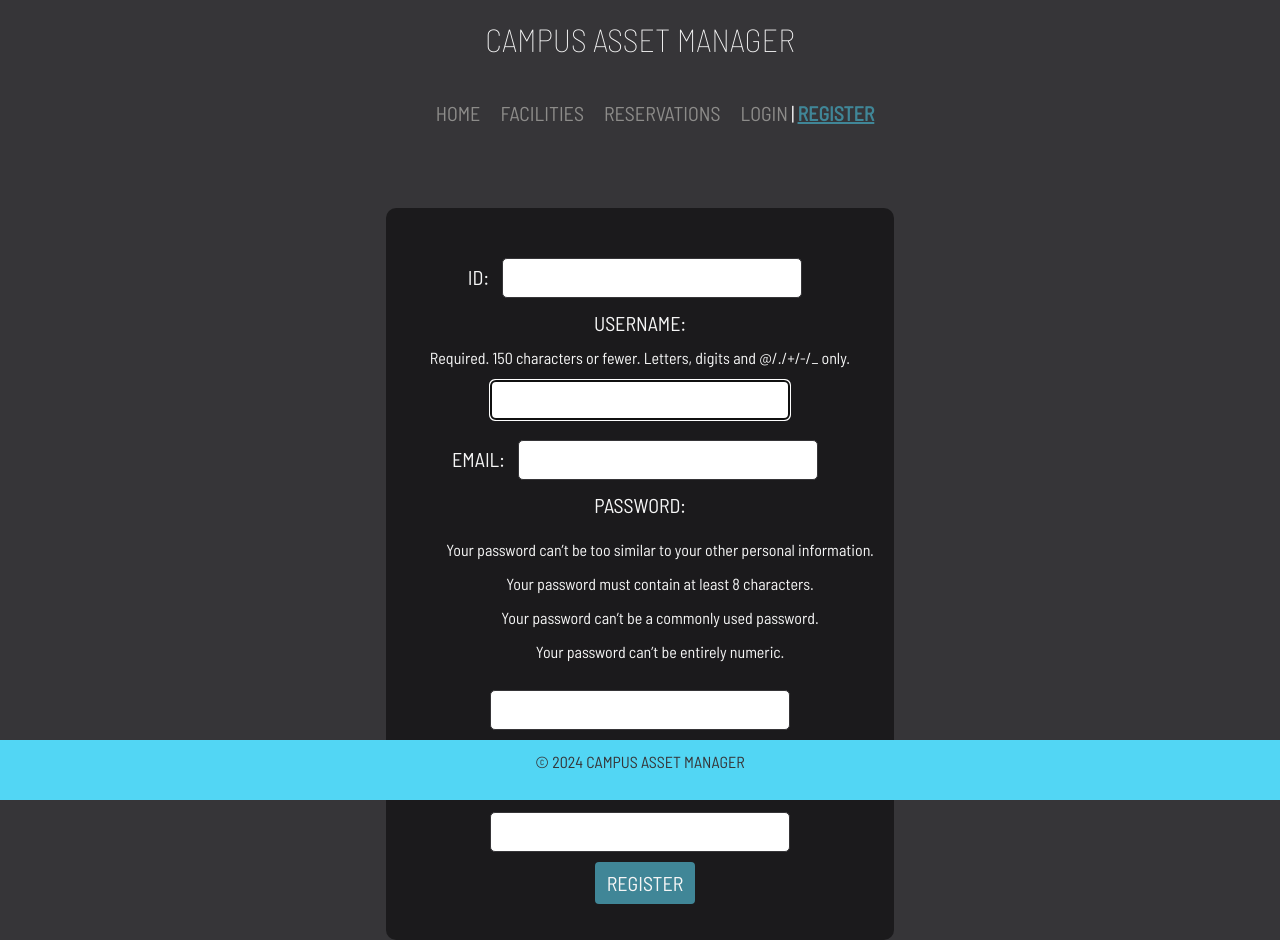
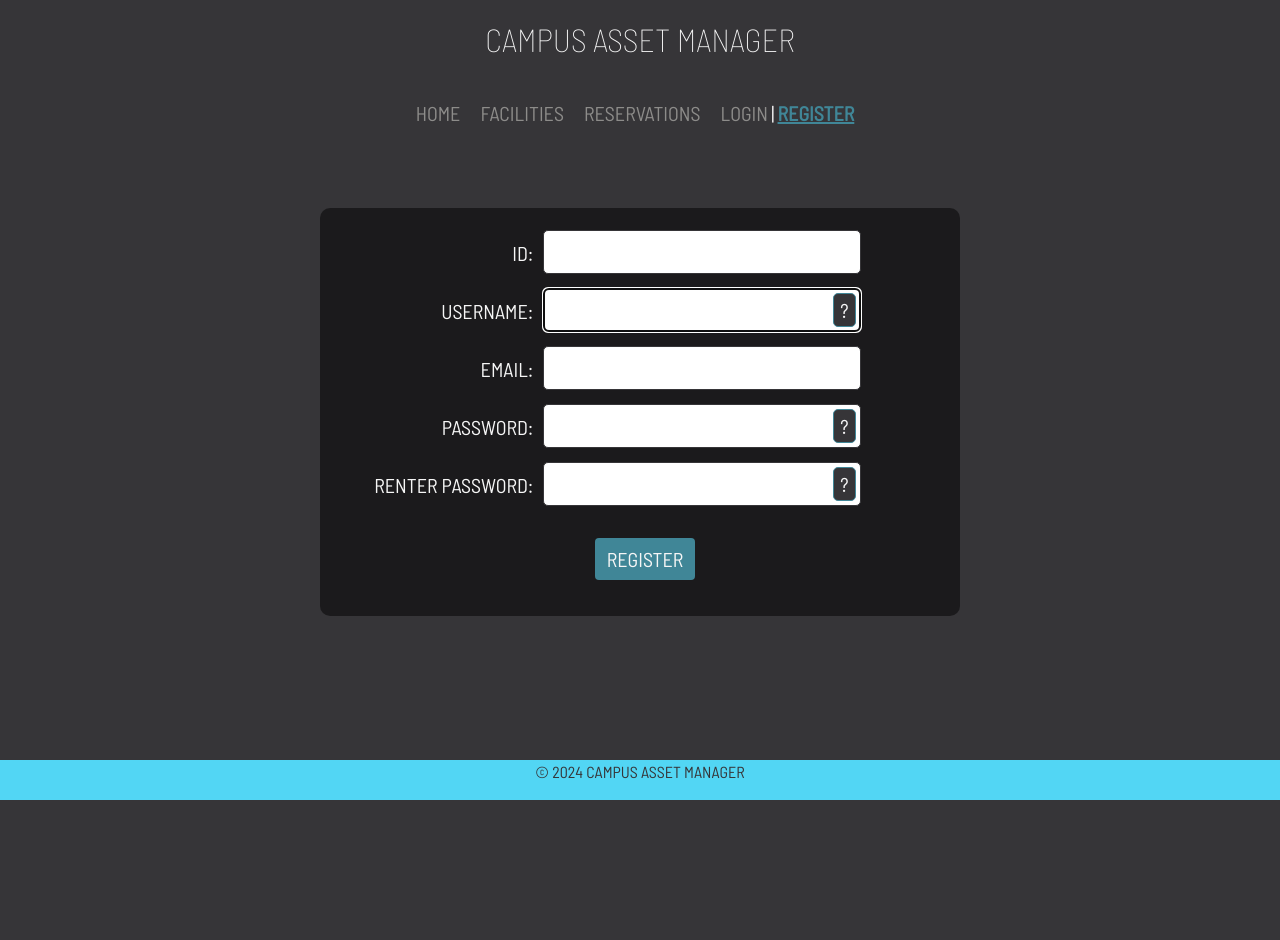
Before and after one commit to ahmedprgice/Reservation-System, a Django app: page /register/ in a window 1280 px wide. After the commit the page ends 800 px from the top, so only its background shows below. Run offline with Django 5.2, Linux system fonts and the light colour scheme; some libraries are stand-ins or nearby versions.

Commit message:
Co-authored-by: lokhonyong@hotmail.com <lokhonyong@hotmail.com>

```diff
--- a/CAM/main/static/css/styles.css
+++ b/CAM/main/static/css/styles.css
@@ -30,7 +30,7 @@ nav ul {
     display: flex;
     justify-content: center;
     align-items: center;
-    padding-left: 50px;
+    padding-left: 10px;
 }
 
 nav ul li {
@@ -58,12 +58,13 @@ nav ul li a.active{
     font-weight: bold;
     text-decoration: underline;
 }
+
+
 /* Footer Styles */
 footer {
     background-color: #52D6F4;
     color: #363538;
     text-align: center;
-    padding: 10px 0;
     position: fixed;
     bottom: 0;
     width: 100%;
@@ -122,5 +123,6 @@ button:hover{
 
 .content-wrapper {
     flex: 1;
-    padding-top: 60px;
+    padding-top: 40px;
+    padding-bottom: 60px;
 }
--- /dev/null
+++ b/CAM/register/static/css/formstyles2.css
@@ -0,0 +1,134 @@
+
+
+form .labelnInput{
+    display: grid;
+    grid-template-columns: repeat(6, minmax(0, 1fr));
+    flex-direction: row;
+    justify-content: center;
+    align-items: center;
+    margin-bottom: 10px;
+    width: 100%;
+    gap:10px;
+
+}
+form label{
+    color: #F6F6F6;
+    grid-column: span 2 / span 2;
+    font-size: 20px;
+    font-family: "Barlow Semi Condensed", sans-serif;
+    text-transform: uppercase;
+    margin-top: 10px;
+    margin-right: -100px;
+    display: flex;
+    justify-content: right;
+    width: 100%;
+
+
+}
+
+form .input-wrapper {
+    position: relative;
+    grid-column: span 4 / span 4;
+    display: flex;
+    align-items: center;
+
+    width: 80%;
+}
+
+form .input-wrapper input {
+    width: 100%;
+    height: 100%;
+    padding: 10px;
+    border-radius: 5px;
+    border: 1px solid #363538;
+    font-family: "Barlow Semi Condensed", sans-serif;
+    font-weight: bold;
+    font-size: 18px;
+}
+
+form .helptext{
+    display: none;
+    color: #F6F6F6;
+    font-size: 15px;
+    font-family: "Barlow Semi Condensed", sans-serif;
+    margin-top: 10px;
+    padding-left: 200px;
+}
+
+form .input-wrapper .help-button {
+    position: absolute;
+    right: 5px;
+    background: #363538 ;
+    border: solid 0.5px #408697;
+    border-radius: 5px;
+    color: #F6F6F6;
+    font-size: 20px;
+    cursor: pointer;
+    font-family: "Barlow Semi Condensed", sans-serif;
+}
+
+form .help-button:hover{
+    background-color: #408697;
+    color: #363538;
+}
+
+form button.btn{
+    background-color:#408697;
+    text-align: center;
+    border-style: none;
+    border-width: 0;
+    text-transform: uppercase;
+    color: #F6F6F6;
+    font-size: 20px;
+    font-family: "Barlow Semi Condensed", sans-serif;
+    margin-left: 10px;
+    margin-top: 20px;
+    /* text-decoration: none; */
+}
+
+button.btn:hover{
+
+    color: #363538;
+    font-weight: bold;
+    background-color: #52D6F4;
+}
+
+form p{
+    color: #F6F6F6;
+    font-size: 20px;
+    font-family: "Barlow Semi Condensed", sans-serif;
+    margin-top: 20px;
+}
+
+form p a{
+    color: #52D6F4;
+    text-decoration: none;
+}
+
+form li{
+    list-style-type: none;
+    margin-top: 10px;
+    font-family: 'Barlow Semi Condensed', sans-serif;
+}
+
+/*
+.background-section .content{
+    display: flex;
+    justify-content: center;
+    align-items: center;
+    margin-top: 20px;
+    width: 50%;
+} */
+
+.content{
+    display: flex;
+    justify-content: center;
+    align-items: center;
+    margin-top: 20px;
+    width: 50%;
+}
+
+.form-group{
+    width: 100%;
+    justify-content: center;
+}
--- a/CAM/register/templates/register/register.html
+++ b/CAM/register/templates/register/register.html
@@ -3,14 +3,64 @@
 {% block title %}Create an Account {% endblock %}
 {% load static %}
 
+
+
 {% block content %}
-<link rel="stylesheet" type="text/css" href="{% static 'css/formstyles.css' %}">
+<script>
+   function toggleHelpText(id) {
+      console.log("toggleHelpText function called with id:", id);
+      var helpText = document.getElementById(id);
+      if (helpText.style.display === "none" || helpText.style.display === "") {
+         helpText.style.display = "block";
+      } else {
+         helpText.style.display = "none";
+      }
+   }
+</script>
+<link rel="stylesheet" type="text/css" href="{% static 'css/formstyles2.css' %}">
 <div class="content-wrapper">
    <section class="background-section">
       <div class="content">
- <form style="text-align: center;" method="POST" class="form-group">
+ <form  method="POST" class="form-group">
     {% csrf_token %}
-    {{form}}
+    <div class="labelnInput">
+      <label for="id_ID">ID:</label>
+      <div class="input-wrapper">
+      <input type="text" name="ID" required id="id_ID"></div>
+    </div>
+      <div class="labelnInput">
+         <label for="id_username">Username:</label>
+         <div class="input-wrapper">
+         <input type="text" name="username" maxlength="150" autofocus="" required="" aria-describedby="id_username_helptext" id="id_username">
+      <button type="button" class="help-button" onclick="toggleHelpText('id_username_helptext')">?</button></div>
+      </div>
+         <div class="helptext" id="id_username_helptext">Required. 150 characters or fewer. Letters, digits and @/./+/-/_ only.</div>
+      <div class="labelnInput">
+         <label for="id_email">Email:</label>
+         <div class="input-wrapper">
+         <input type="email" name="email" maxlength="320" required="" id="id_email"></div>
+      </div>
+      <div class="labelnInput">
+         <label for="id_password1">Password:</label>
+         <div class="input-wrapper">
+         <input type="password" name="password1" autocomplete="new-password" required="" aria-describedby="id_password1_helptext" id="id_password1">
+         <button type="button" class="help-button" onclick="toggleHelpText('id_password1_helptext')">?</button></div>
+      </div>
+         <div class="helptext" id="id_password1_helptext">
+            <ul>
+               <li>Your password can't be too similar to your other personal information.</li>
+               <li>Your password must contain at least 8 characters.</li>
+               <li>Your password can't be a commonly used password.</li>
+               <li>Your password can't be entirely numeric.</li>
+            </ul>
+         </div>
+      <div class="labelnInput">
+         <label for="id_password2">Renter Password:</label>
+         <div class="input-wrapper">
+         <input type="password" name="password2" autocomplete="new-password" required="" aria-describedby="id_password2_helptext" id="id_password2">
+         <button type="button" class="help-button" onclick="toggleHelpText('id_password2_helptext')">?</button></div>
+      </div>
+         <div class="helptext" id="id_password2_helptext">Enter the same password as before, for verification.</div>
     <button type="submit" class="btn">Register</button>
       </form>
       </div>
```
Also changed, not shown: CAM/db.sqlite3.
